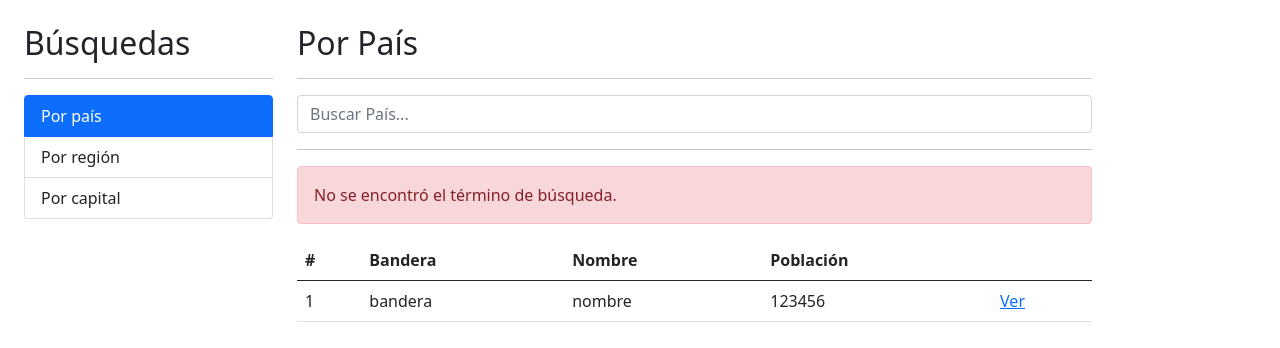
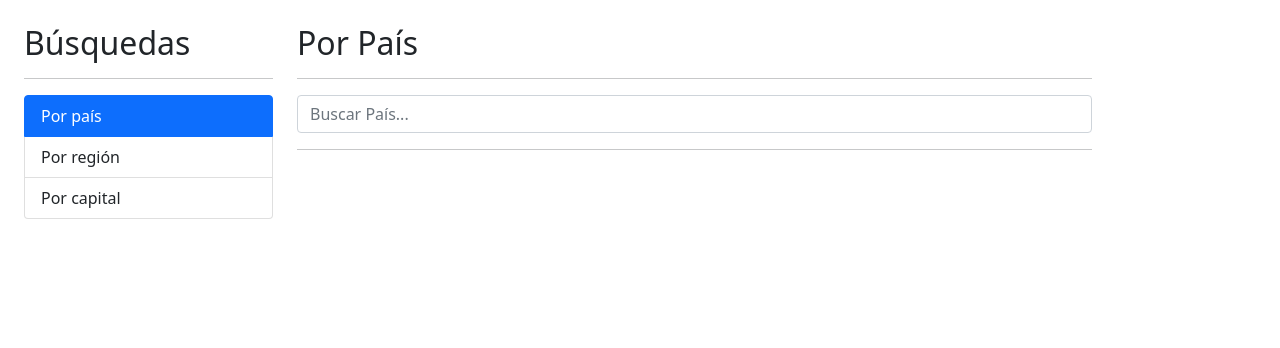
Before and after one commit to pabalvarezs/PaisesApp, an Angular app: page / in a window 1280 px wide. Shown: the top 348 px of the page. Built offline with nearby package versions, Linux system fonts and the light colour scheme.

Commit message:
seccion 8 clase 106

```diff
--- a/src/app/pais/pages/por-pais/por-pais.component.html
+++ b/src/app/pais/pages/por-pais/por-pais.component.html
@@ -14,10 +14,10 @@
     </div>
 </div>
 <hr>
-<div class="alert alert-danger">
+<div *ngIf="hayError" class="alert alert-danger">
     No se encontró el término de búsqueda.
 </div>
-<div class="row">
+<div *ngIf="paises.length>0" class="row">
     <div class="col">
         <table class="table table-hover">
             <thead>
@@ -30,13 +30,15 @@
                 </tr>
             </thead>
             <tbody>
-                <tr>
-                    <td>1</td>
-                    <td>bandera</td>
-                    <td>nombre</td>
-                    <td>123456</td>
+                <tr *ngFor="let pais of paises; let i=index">
+                    <td>{{i + 1 }}</td>
                     <td>
-                        <a href="/pais/cl">Ver</a>
+                        <img src="{{ pais.flag }}" alt="" class="small-flag">
+                    </td>
+                    <td>{{ pais.name}}</td>
+                    <td>{{pais.population | number}}</td>
+                    <td>
+                        <a [routerLink]="['/pais', pais.alpha2Code]">Ver</a>
                     </td>
                 </tr>
             </tbody>
--- a/src/app/pais/pages/por-pais/por-pais.component.ts
+++ b/src/app/pais/pages/por-pais/por-pais.component.ts
@@ -1,5 +1,6 @@
 import { Component } from '@angular/core';
 import { PaisService } from '../../services/pais.service';
+import { Country } from '../../interfaces/pais.interface';
 
 @Component({
   selector: 'app-por-pais',
@@ -11,20 +12,23 @@
 
   termino : string = '';
   hayError: boolean = false;
+  paises : Country[] = [];
 
 
   constructor( private paisService : PaisService) { }
 
   buscar(){
     console.log(this.termino);
+    this.hayError =false;
+
 
     this.paisService.buscarPais(this.termino)
           .subscribe( resp => {
-            console.log(resp);
-            resp[0].languages[0]
-
+            // console.log(resp);
+            this.paises = resp;
           }, (err)=>{
             this.hayError =true;
+            this.paises = [];
           }
           );
   }
--- a/src/app/pais/pais.module.ts
+++ b/src/app/pais/pais.module.ts
@@ -1,12 +1,14 @@
 import { NgModule } from '@angular/core';
 import { CommonModule } from '@angular/common';
 import { FormsModule } from '@angular/forms';
+import { RouterModule } from '@angular/router';
+
+
 
 import { PorCapitalComponent } from './pages/por-capital/por-capital.component';
 import { PorPaisComponent } from './pages/por-pais/por-pais.component';
 import { PorRegionComponent } from './pages/por-region/por-region.component';
 import { VerPaisComponent } from './pages/ver-pais/ver-pais.component';
-
 
 
 @NgModule({
@@ -19,6 +21,7 @@
   imports: [
     CommonModule,
     FormsModule,
+    RouterModule
   ],
   exports : [
     PorCapitalComponent,
--- a/src/styles.css
+++ b/src/styles.css
@@ -1 +1,5 @@
 /* You can add global styles to this file, and also import other style files */
+.small-flag{
+
+    width: 50px;
+}
```
